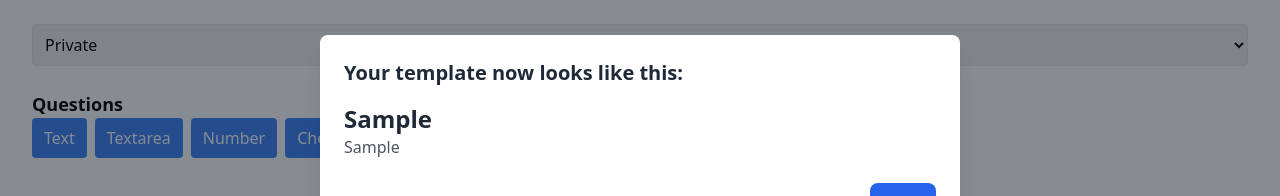
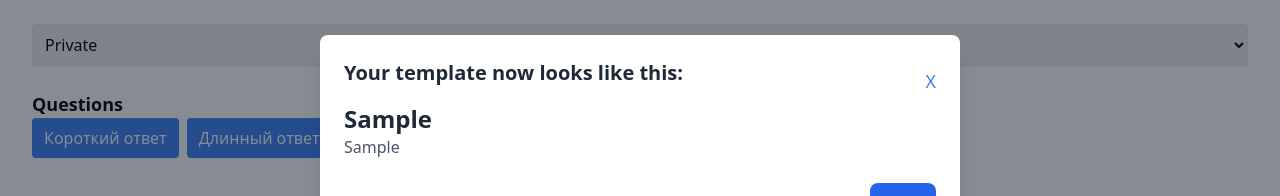
Before and after one commit to santonssss/form-control, a React (Create React App) app: page /create-form in a window 1280 px wide. Both pictures are taken after typing "Sample", "Sample" into the empty fields and a click on the button "Save Changes". Shown: the part 259-455 px from the top of the page. Built offline with nearby package versions, Linux system fonts and the light colour scheme.

Commit message:
fix bags in teamplate view

```diff
--- a/src/Components/TemplatePreviewModal.tsx
+++ b/src/Components/TemplatePreviewModal.tsx
@@ -1,4 +1,4 @@
-import React, { useState } from "react";
+import React, { useState, Dispatch, SetStateAction } from "react";
 import { saveTemplateToSupabase } from "../func/uploadFunc";
 import { useTranslation } from "react-i18next";
 import LoadingSpinner from "./LoadingSpinner";
@@ -27,12 +27,14 @@ type Props = {
     questions: Question[];
   };
   onClose: () => void;
+  setTemplateData: Dispatch<SetStateAction<any>>;
 };
 
 const TemplatePreviewModal: React.FC<Props> = ({
   showModal,
   templateData,
   onClose,
+  setTemplateData,
 }) => {
   const { t } = useTranslation();
   const [isSubmitting, setIsSubmitting] = useState<boolean>(false);
@@ -52,6 +54,7 @@ const TemplatePreviewModal: React.FC<Props> = ({
     setIsSubmitting(true);
     try {
       await saveTemplateToSupabase(templateData, author, email, t);
+      setTemplateData([]);
       onClose();
     } catch (error) {
       console.error("Error saving template:", error);
@@ -62,9 +65,17 @@ const TemplatePreviewModal: React.FC<Props> = ({
   return (
     <div className="fixed inset-0 flex items-center justify-center bg-gray-900 bg-opacity-50 z-50">
       <div className="bg-white dark:bg-gray-800 rounded-lg w-3/4 md:w-1/2 p-6 shadow-xl">
-        <h2 className="text-xl font-semibold text-gray-800 dark:text-white mb-4">
-          {(t as any)("Your template now looks like this")}:
-        </h2>
+        <div className="flex items-center justify-between ">
+          <h2 className="text-xl font-semibold text-gray-800 dark:text-white mb-4">
+            {(t as any)("Your template now looks like this")}:
+          </h2>
+          <span
+            className="text-lg text-blue-500 cursor-pointer"
+            onClick={onClose}
+          >
+            X
+          </span>
+        </div>
 
         <div className="mb-4">
           <h3 className="text-2xl font-bold text-gray-800 dark:text-white">
--- a/src/Components/TemplateSettings.tsx
+++ b/src/Components/TemplateSettings.tsx
@@ -108,8 +108,8 @@ const TemplateSettings: React.FC<Props> = ({ onSave, initialData }) => {
         onChange={(e) => setAccessType(e.target.value)}
         className="block w-full mt-2 p-2 border rounded dark:bg-gray-800 dark:text-white"
       >
+        <option value="public">{(t as any)("Public")}</option>
         <option value="private">{(t as any)("Private")}</option>
-        <option value="public">{(t as any)("Public")}</option>
       </select>
 
       <DndContext sensors={sensors} onDragEnd={handleDragEnd}>
@@ -119,17 +119,21 @@ const TemplateSettings: React.FC<Props> = ({ onSave, initialData }) => {
               {(t as any)("Questions")}
             </h3>
             <div className="flex space-x-2 overflow-hidden overflow-x-scroll ">
-              {["text", "textarea", "number", "checkbox", "radio"].map(
-                (type) => (
+              {[
+                { type: "text", label: (t as any)("Короткий ответ") },
+                { type: "textarea", label: (t as any)("Длинный ответ") },
+                { type: "number", label: (t as any)("Числовой ответ") },
+                { type: "checkbox", label: (t as any)("Множественный выбор") },
+                { type: "radio", label: (t as any)("Один вариант") },
+              ].map(({ type, label }) => (
                 <button
                   key={type}
                   onClick={() => handleAddQuestion(type as Question["type"])}
                   className="px-3 py-2 bg-blue-500 text-white rounded hover:bg-blue-600"
                 >
-                    {(t as any)(type)}
+                  {(t as any)(label)}
                 </button>
-                )
-              )}
+              ))}
             </div>
 
             <div className="space-y-2 mt-4">
--- a/src/Pages/CreateForm.tsx
+++ b/src/Pages/CreateForm.tsx
@@ -34,6 +34,7 @@ const CreateForm = (props: Props) => {
         showModal={showModal}
         templateData={templateData}
         onClose={handleCloseModal}
+        setTemplateData={setTemplateData}
       />
     </div>
   );
--- a/src/Pages/ViewToTeamplate.tsx
+++ b/src/Pages/ViewToTeamplate.tsx
@@ -5,7 +5,7 @@ import { useTranslation } from "react-i18next";
 import toast from "react-hot-toast";
 import Header from "../Components/Header";
 import Footer from "../Components/Footer";
-import { Link } from "react-router-dom";
+import { Link, useParams } from "react-router-dom";
 
 type Props = {};
 
@@ -26,14 +26,15 @@ interface Template {
 }
 
 const ViewToTemplate = (props: Props) => {
-  const [templates, setTemplates] = useState<Template[]>([]);
+  const { id } = useParams<{ id: string }>(); // Получаем id из URL
+  const [template, setTemplate] = useState<Template | null>(null);
   const [loading, setLoading] = useState(true);
   const [answers, setAnswers] = useState<{ [key: string]: any }>({});
   const { t } = useTranslation();
 
-  const fetchTemplates = async () => {
+  const fetchTemplate = async () => {
     setLoading(true);
-    const { data: templatesData, error } = await supabase
+    const { data, error } = await supabase
       .from("templates")
       .select(
         `*,
@@ -41,7 +42,9 @@ const ViewToTemplate = (props: Props) => {
           * ,
           options!options_question_id_fkey (*)
         )`
-      );
+      )
+      .eq("id", id)
+      .single();
 
     if (error) {
       console.log(error);
@@ -50,14 +53,14 @@ const ViewToTemplate = (props: Props) => {
       return;
     }
 
-    const formattedTemplates = templatesData.map((template: any) => ({
-      id: template.id,
-      accessType: template.access_type,
-      description: template.description,
-      author: template.author,
-      gmail: template.gmail,
-      title: template.title,
-      questions: template.questions.map((question: any) => ({
+    const formattedTemplate = {
+      id: data.id,
+      accessType: data.access_type,
+      description: data.description,
+      author: data.author,
+      gmail: data.gmail,
+      title: data.title,
+      questions: data.questions.map((question: any) => ({
         id: question.id,
         type: question.type,
         title: question.title,
@@ -68,9 +71,9 @@ const ViewToTemplate = (props: Props) => {
           checked: option.checked,
         })),
       })),
-    }));
+    };
 
-    setTemplates(formattedTemplates);
+    setTemplate(formattedTemplate);
     setLoading(false);
   };
 
@@ -80,7 +83,8 @@ const ViewToTemplate = (props: Props) => {
       [questionId]: value,
     }));
   };
-  const handleSubmit = async (templateId: string) => {
+
+  const handleSubmit = async () => {
     const accessToken = localStorage.getItem("accessToken");
     const gmail = localStorage.getItem("email");
 
@@ -117,7 +121,7 @@ const ViewToTemplate = (props: Props) => {
         .from("answers")
         .select("id")
         .eq("user_id", userId)
-        .eq("template_id", templateId)
+        .eq("template_id", id)
         .limit(1);
 
     if (existingAnswersError) {
@@ -133,16 +137,14 @@ const ViewToTemplate = (props: Props) => {
     }
 
     const entries = Object.entries(answers).map(([questionId, answer]) => {
-      const question = templates
-        .flatMap((template) => template.questions)
-        .find((q) => q.id === questionId);
+      const question = template?.questions.find((q) => q.id === questionId);
 
       if (!question) return null;
 
       if (typeof answer === "string") {
         return {
           user_id: userId,
-          template_id: templateId,
+          template_id: id,
           question_id: questionId,
           answer_text: answer,
           email: gmail,
@@ -150,7 +152,7 @@ const ViewToTemplate = (props: Props) => {
       } else if (Array.isArray(answer)) {
         return answer.map((optionId) => ({
           user_id: userId,
-          template_id: templateId,
+          template_id: id,
           question_id: questionId,
           option_id: optionId,
           email: gmail,
@@ -170,8 +172,10 @@ const ViewToTemplate = (props: Props) => {
   };
 
   useEffect(() => {
-    fetchTemplates();
-  }, []);
+    if (id) {
+      fetchTemplate();
+    }
+  }, [id]);
 
   if (loading) {
     return (
@@ -180,7 +184,16 @@ const ViewToTemplate = (props: Props) => {
       </div>
     );
   }
-  if (templates[0].accessType === "private") {
+
+  if (!template) {
+    return (
+      <div className="h-[100vh] flex items-center justify-center">
+        <span>{(t as any)("Template not found")}</span>
+      </div>
+    );
+  }
+
+  if (template.accessType === "private") {
     return (
       <div className="h-[100vh] w-full text-red-500 font-bold flex items-center justify-center">
         <span>
@@ -192,17 +205,14 @@ const ViewToTemplate = (props: Props) => {
       </div>
     );
   }
+
   return (
     <div className="transition-all duration-300 dark:bg-gray-800">
       <div className="dark:bg-gray-800 transition-all duration-300 max-w-7xl mx-auto bg-white">
         <Header />
-        <h1></h1>
+        <h1>{template.title}</h1>
         <div className="max-w-screen-lg h-[100vh] flex items-center justify-center mx-auto p-6 space-y-8">
-          {templates.map((template) => (
-            <div
-              key={template.id}
-              className="rounded-lg p-6 w-full bg-white dark:bg-gray-800 shadow-xl transition-all duration-300"
-            >
+          <div className="rounded-lg p-6 w-full bg-white dark:bg-gray-800 shadow-xl transition-all duration-300">
             <h2 className="text-2xl font-semibold text-gray-800 dark:text-gray-100">
               {template.title}
             </h2>
@@ -245,9 +255,7 @@ const ViewToTemplate = (props: Props) => {
                             const value = answers[question.id] || [];
                             const updatedValue = e.target.checked
                               ? [...value, option.id]
-                                : value.filter(
-                                    (id: string) => id !== option.id
-                                  );
+                              : value.filter((id: string) => id !== option.id);
                             handleInputChange(question.id, updatedValue);
                           }}
                         />
@@ -287,13 +295,12 @@ const ViewToTemplate = (props: Props) => {
             <div className="flex items-center justify-end mt-4">
               <button
                 className="bg-blue-600 text-white py-2 px-6 rounded-md shadow-lg hover:bg-blue-700 transition-all duration-300"
-                  onClick={() => handleSubmit(template.id)}
+                onClick={handleSubmit}
               >
                 {(t as any)("Send")}
               </button>
             </div>
           </div>
-          ))}
         </div>
       </div>
 
--- a/src/locales/en/en.json
+++ b/src/locales/en/en.json
@@ -98,5 +98,10 @@
   "Discussion": "Discussion",
   "Your comment": "Your comment",
   "Post comment": "Post comment",
-  "log out": "log out"
+  "log out": "log out",
+  "Короткий ответ": "Короткий ответ",
+  "Длинный ответ": "Длинный ответ",
+  "Числовой ответ": "Числовой ответ",
+  "Множественный выбор": "Множественный выбор",
+  "Один вариант": "Один вариант"
 }
--- a/src/locales/ru/ru.json
+++ b/src/locales/ru/ru.json
@@ -107,5 +107,10 @@
   "Discussion": "Комментарии",
   "Your comment": "Ваш комментарий",
   "Post comment": "Опубликовать",
-  "log out": "Выйти"
+  "log out": "Выйти",
+  "Короткий ответ": "Short answer",
+  "Длинный ответ": "Long answer",
+  "Числовой ответ": "Number answer",
+  "Множественный выбор": "Multiple choice",
+  "Один вариант": "Single choice"
 }
```
Lines whose indentation alone changed are shown as unchanged.
